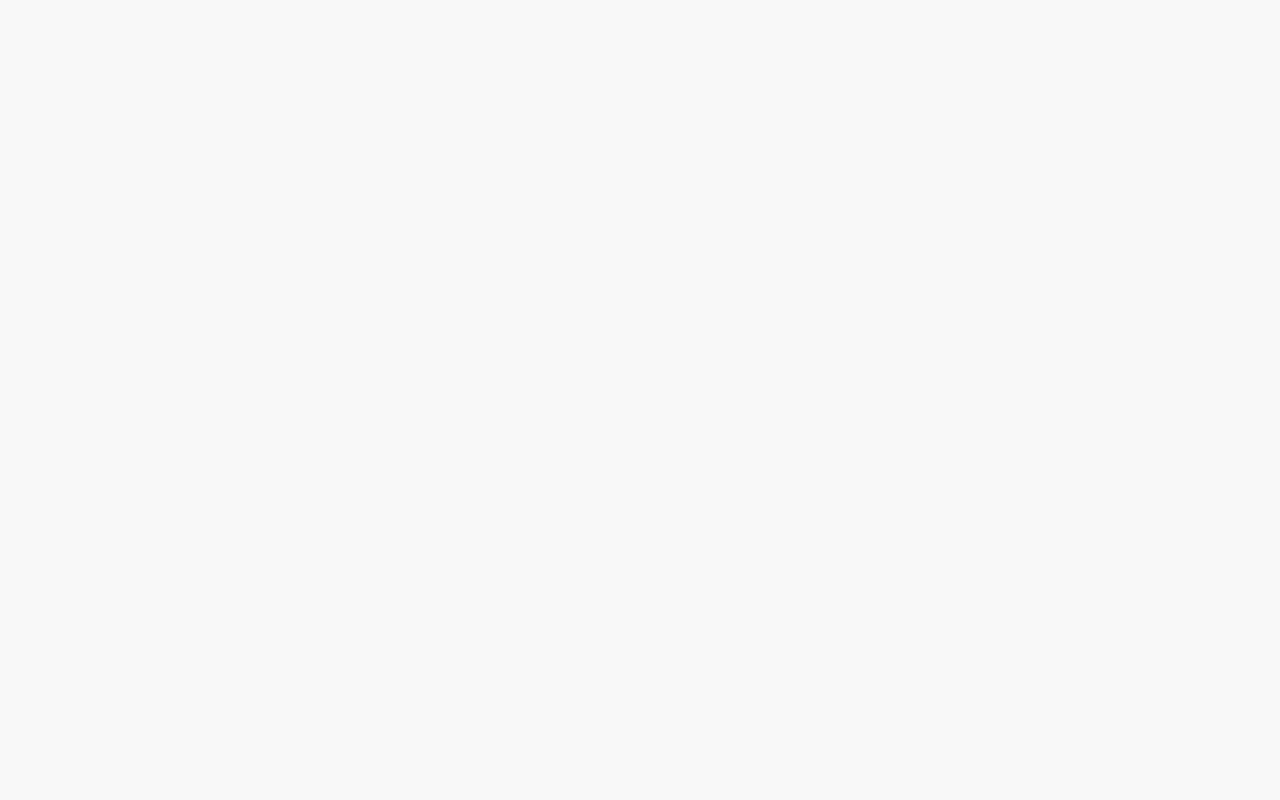
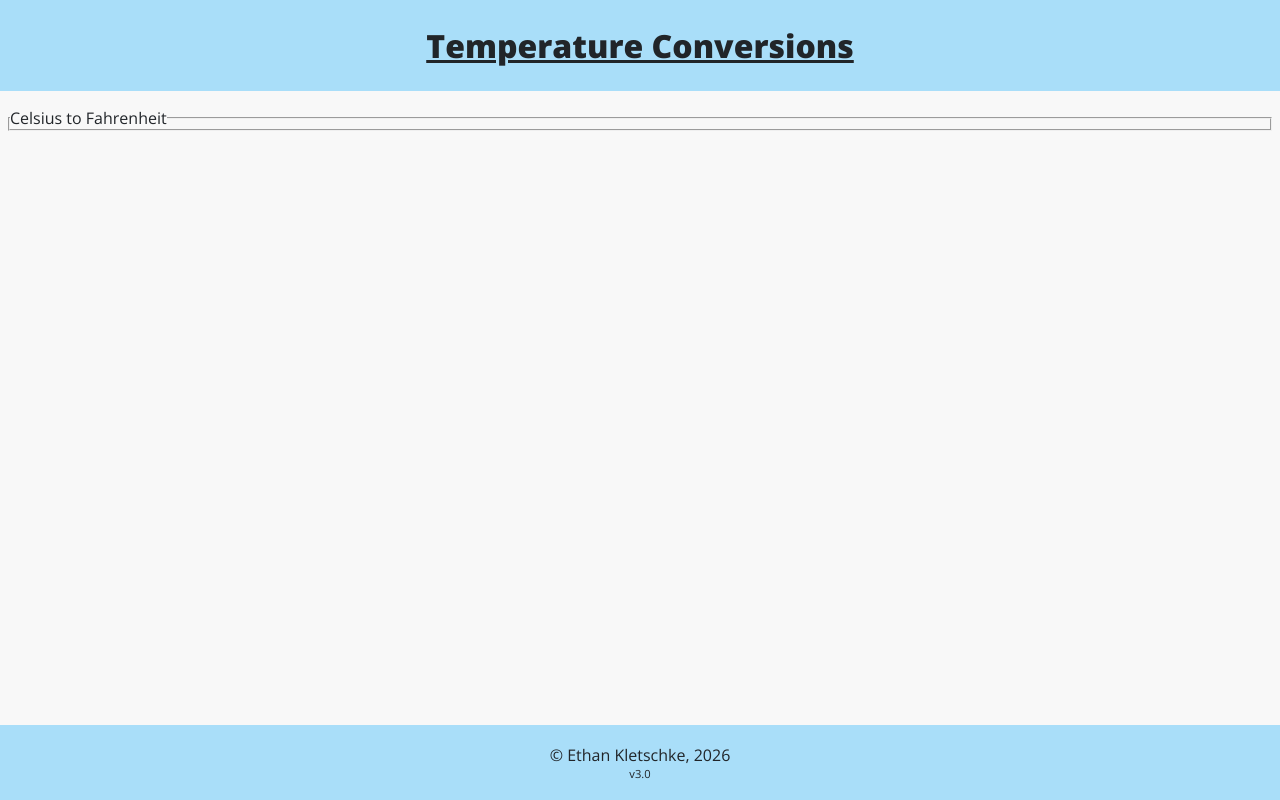
Before and after one commit to ethanKletschke/TSX-Portfolio-App, a React (Vite) app: page /temps in a window 1280 px wide. Built offline with nearby package versions, Linux system fonts and the light colour scheme.

Commit message:
feat: Start TempConvert React component

```diff
--- a/src/pages/TempConvert/TempConvert.tsx
+++ b/src/pages/TempConvert/TempConvert.tsx
@@ -1,7 +1,23 @@
+import { useState } from "react";
+import Page from "../../comps/general_UI/layout/Page/Page";
+import Temperatures from "../../funcs/Temperatures";
+
 export default function TempConvert() {
+  const [celsius, setCelsius] = useState(0);
+  const [fahrenheit, setFahrenheit] = useState(0);
+  // const [kelvin, setKelvin] = useState(0);
+
+  function handleC_to_F_Submit() {
+
+  }
+
   return (
-    <>
-
-    </>
+    <Page headerText="Temperature Conversions">
+      <form onSubmit={handleC_to_F_Submit}>
+        <fieldset>
+          <legend>Celsius to Fahrenheit</legend>
+        </fieldset>
+      </form>
+    </Page>
   );
 }
```
